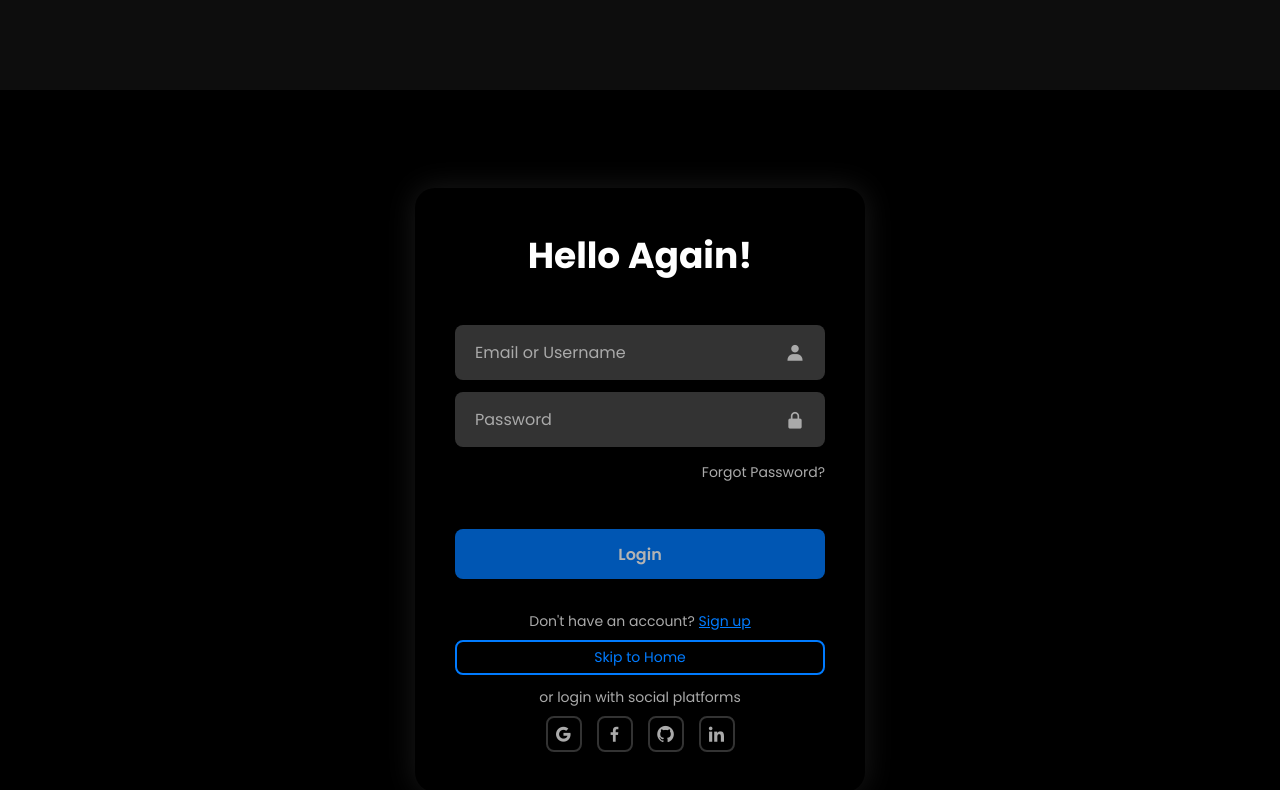
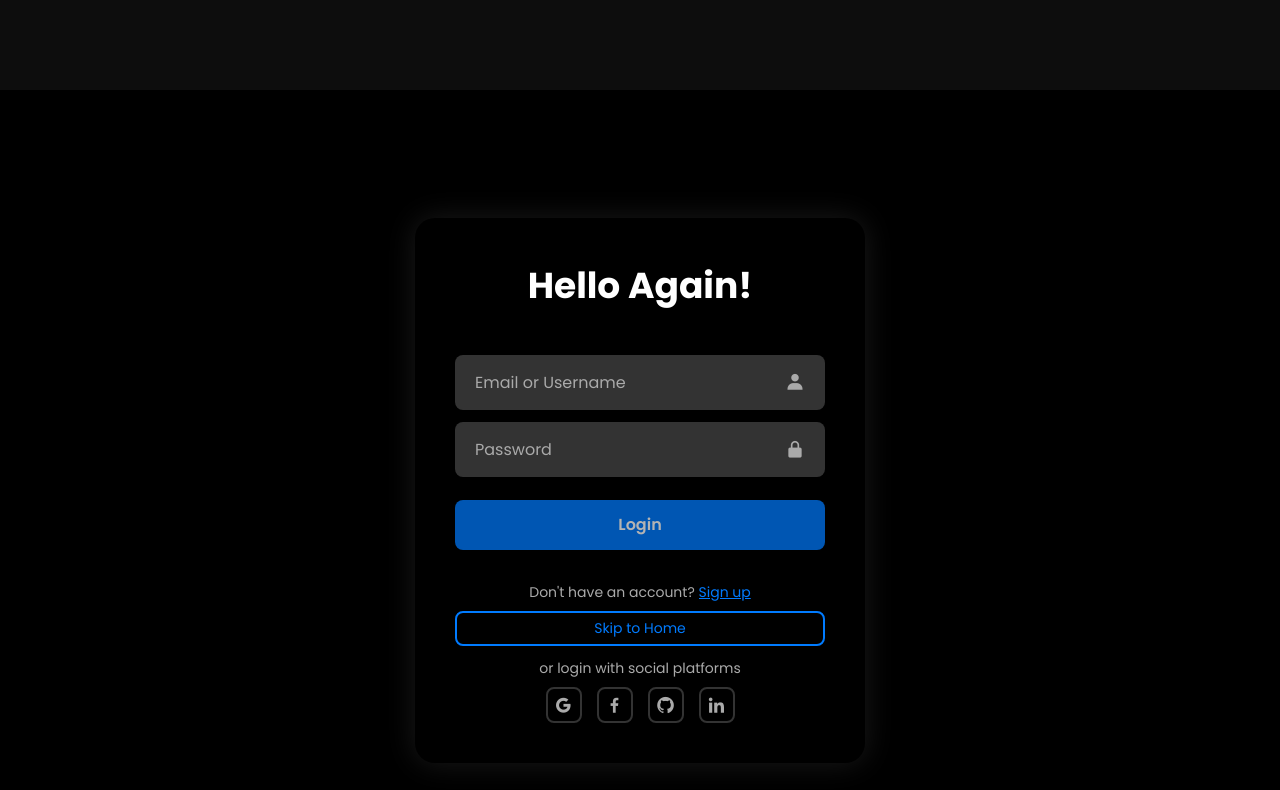
Before and after one commit to samuelmbaya/PBS-FRONTEND, a React (Vite) app: page /login in a window 1280 px wide. Shown: the top 790 px of the page. Built offline with nearby package versions, Linux system fonts and the light colour scheme; no server answers.

Commit message:
fixed height issue4

```diff
--- a/src/Pages/Login.css
+++ b/src/Pages/Login.css
@@ -117,7 +117,7 @@
     font-weight: 600;
     transition: background-color 0.3s ease;
     margin-bottom: 20px;
-    margin-top:20px ;
+    margin-top:11px ;
 }
 
 .login-btn:hover {
--- a/src/Pages/Login.jsx
+++ b/src/Pages/Login.jsx
@@ -196,9 +196,9 @@ const Login = () => {
                 />
                 <i className="bx bxs-lock-alt"></i>
               </div>
-              <div className="forgot-link">
+              {/* <div className="forgot-link">
                 <a href="#">Forgot Password?</a>
-              </div>
+              </div> */}
 
               <div className="reCaptcha">
                 <ReCaptcha sitekey="6LeF6AcsAAAAAAOswhxu2aHDKaLBZS4YgD-FdH61" callback={handleToken} />
```
